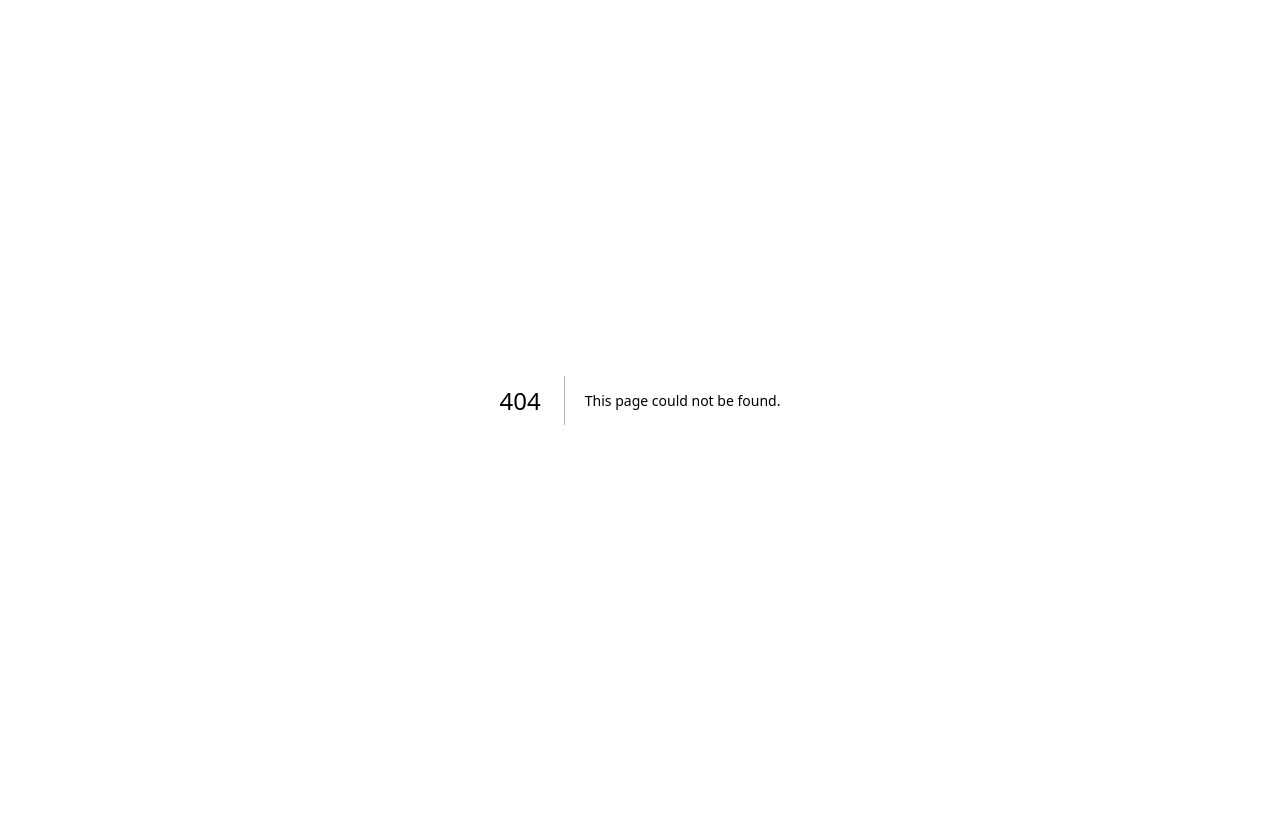
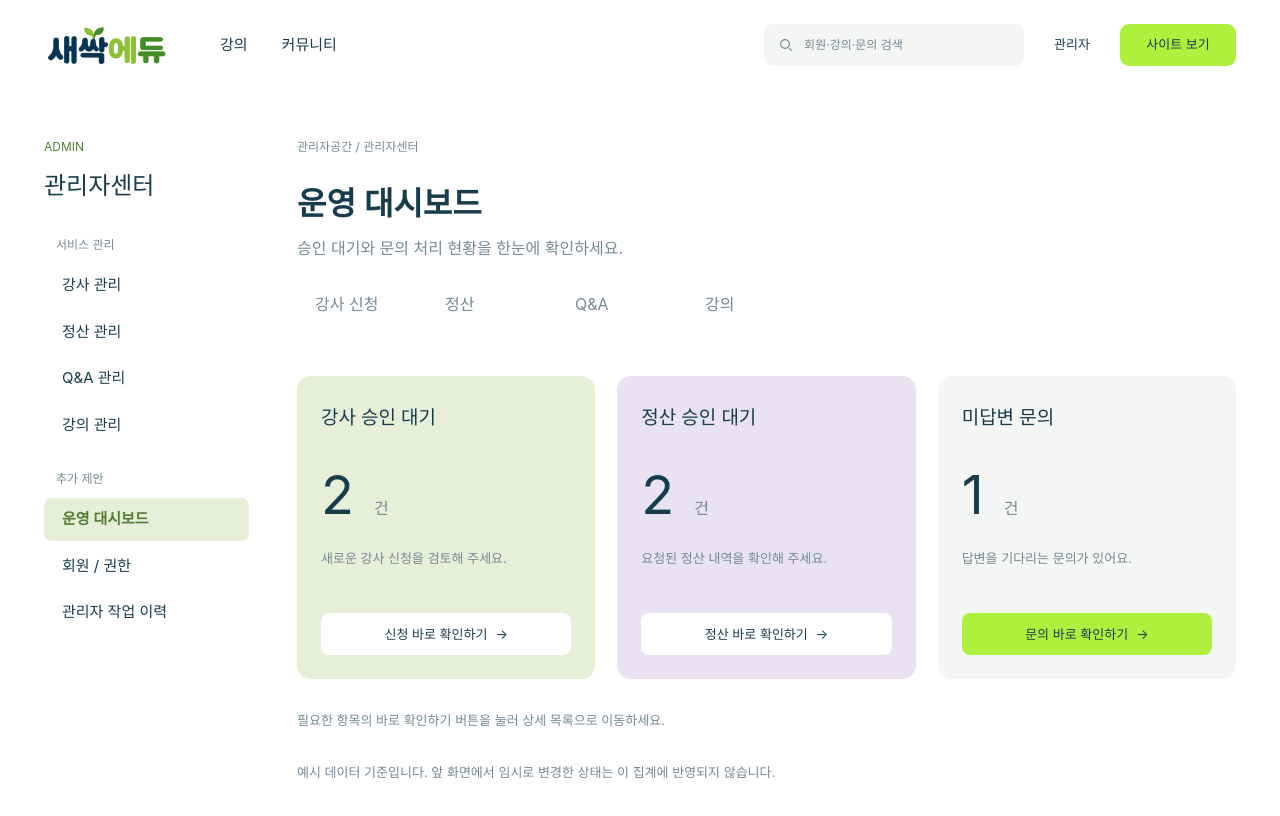
Before and after one commit to SaeMoi/SesacEdu_Admin_Server, a Next.js app in the folder frontend/: page /dashboard in a window 1280 px wide. Before the commit this address had no page. Shown: the top 816 px of the page. Built offline with nearby package versions, Linux system fonts and the light colour scheme; no server answers.

Commit message:
feat:[admin-dashboard] 관리자 운영 현황 대시보드 추가

```diff
--- /dev/null
+++ b/frontend/app/dashboard/page.jsx
@@ -0,0 +1,86 @@
+import Link from "next/link";
+import AdminShell from "../../components/AdminShell";
+import ServiceTabs from "../../components/ServiceTabs";
+import { applications } from "../../lib/instructor-mocks";
+import { settlements } from "../../lib/settlement-mocks";
+import { questions } from "../../lib/qna-mocks";
+
+export default function DashboardPage() {
+  const cards = [
+    {
+      title: "강사 승인 대기",
+      count: applications.filter(
+        (item) => item.status === "승인 대기",
+      ).length,
+      description: "새로운 강사 신청을 검토해 주세요.",
+      href: "/",
+      linkText: "신청 바로 확인하기",
+      className: "dashboard-instructors",
+    },
+    {
+      title: "정산 승인 대기",
+      count: settlements.filter(
+        (item) => item.status === "승인 대기",
+      ).length,
+      description: "요청된 정산 내역을 확인해 주세요.",
+      href: "/settlements",
+      linkText: "정산 바로 확인하기",
+      className: "dashboard-settlements",
+    },
+    {
+      title: "미답변 문의",
+      count: questions.filter(
+        (item) => !item.answer,
+      ).length,
+      description: "답변을 기다리는 문의가 있어요.",
+      href: "/qna",
+      linkText: "문의 바로 확인하기",
+      className: "dashboard-questions",
+    },
+  ];
+
+  return (
+    <AdminShell active="dashboard">
+      <p className="breadcrumb">관리자공간 / 관리자센터</p>
+      <h1>운영 대시보드</h1>
+      <p className="description">
+        승인 대기와 문의 처리 현황을 한눈에 확인하세요.
+      </p>
+
+      <ServiceTabs />
+
+      <section className="dashboard-grid" aria-label="운영 현황">
+        {cards.map((card) => (
+          <article
+            key={card.title}
+            className={`dashboard-card ${card.className}`}
+          >
+            <h2>{card.title}</h2>
+
+            <p className="dashboard-count">
+              <strong>{card.count}</strong>
+              <span>건</span>
+            </p>
+
+            <p className="dashboard-description">
+              {card.description}
+            </p>
+
+            <Link className="dashboard-link" href={card.href}>
+              {card.linkText}
+              <span aria-hidden="true"> →</span>
+            </Link>
+          </article>
+        ))}
+      </section>
+
+      <p className="screen-note">
+        필요한 항목의 바로 확인하기 버튼을 눌러 상세 목록으로 이동하세요.
+      </p>
+      <p className="screen-note">
+        예시 데이터 기준입니다. 앞 화면에서 임시로 변경한 상태는
+        이 집계에 반영되지 않습니다.
+      </p>
+    </AdminShell>
+  );
+}
```
